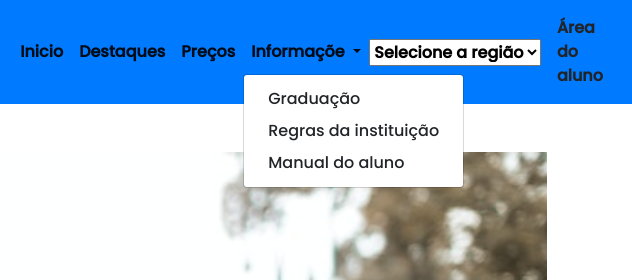
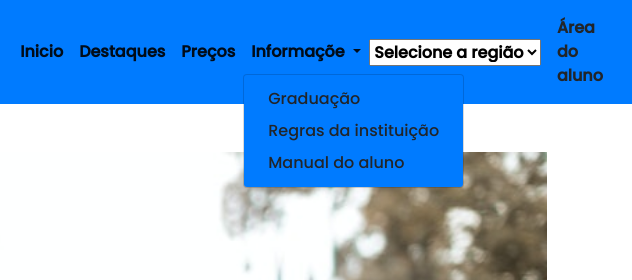
Before and after one commit to danlimax/uninassau-clone, a website: page index.html in a window 1280 px wide. Both pictures are taken after a click on the button "Informaçõe". Shown: the top 280 px of the page, 648-1280 px from the left. Drawn offline with nearby package versions, Linux system fonts and the light colour scheme.

Commit message:
Dropdown color correction

```diff
--- a/index.html
+++ b/index.html
@@ -58,7 +58,7 @@
               >
                 Informaçõe
               </a>
-              <div aria-labelledby="navbarDropdownMenuLink" class="dropdown-menu">
+              <div aria-labelledby="navbarDropdownMenuLink" class="dropdown-menu bg-primary">
                 <a class="dropdown-item" href="#">Graduação</a>
                 <a class="dropdown-item" href="#">Regras da instituição</a>
                 <a class="dropdown-item" href="#">Manual do aluno</a>
```
